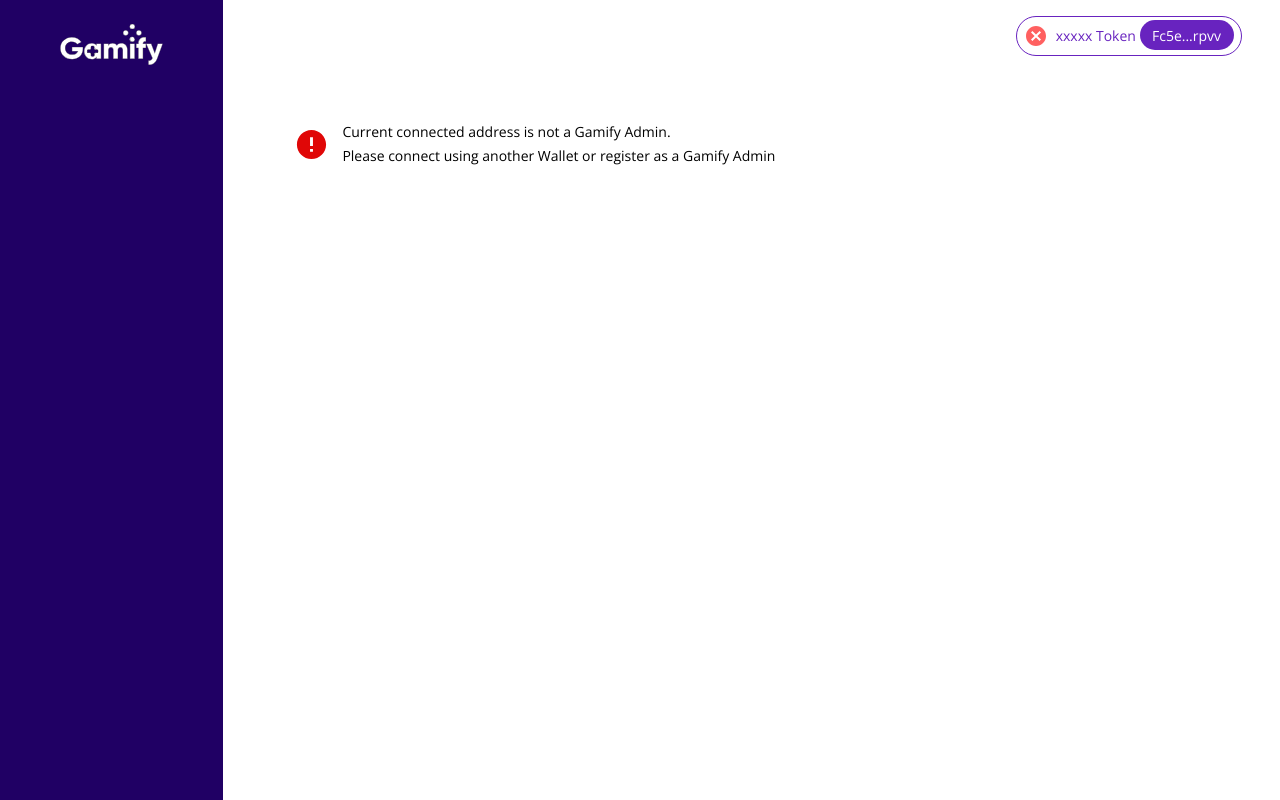
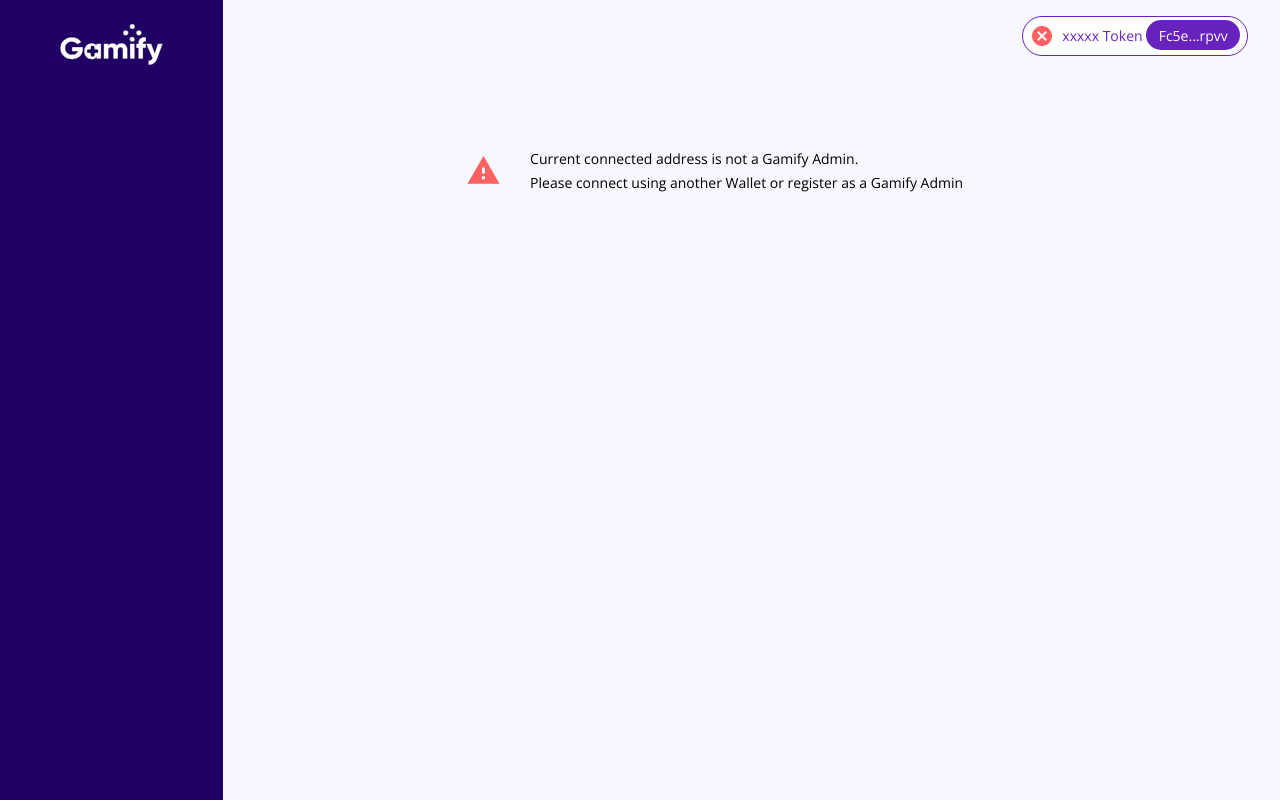
Before and after one commit to Sotatek-NguyenNguyen/gaming-adminpage, a Next.js app: page /notadmin in a window 1280 px wide. Built offline with nearby package versions, Linux system fonts and the light colour scheme.

Commit message:
fix: notadmin page

```diff
--- a/components/Layouts/Layout.js
+++ b/components/Layouts/Layout.js
@@ -1,18 +1,21 @@
-import React from 'react';
-import Sidebar from './Sidebar.js';
-import Topbar from './Topbar.js';
+import { useRouter } from "next/router";
+import React from "react";
+import CurrentAccountBadge from "./CurrentAccountBadge .js";
+import Sidebar from "./Sidebar.js";
+import Topbar from "./Topbar.js";
 
 function Layout(props) {
-    return (
-        <div className='main-layout'>
-            <Sidebar />
+  const router = useRouter();
+  return (
+    <div className="main-layout">
+      <Sidebar />
 
-            <div className='container'>
-                <Topbar />
-                <main>{props.children}</main>
-            </div>
-        </div>
-    )
+      <div className="container">
+        {router.pathname !== "/notadmin" ? <Topbar /> : <CurrentAccountBadge />}
+        <main>{props.children}</main>
+      </div>
+    </div>
+  );
 }
 
 export default Layout;
--- a/pages/notadmin/index.js
+++ b/pages/notadmin/index.js
@@ -1,7 +1,8 @@
 import React from "react";
+import Layout from "../../components/Layouts/Layout";
 import CurrentAccountBadge from "../../components/Layouts/CurrentAccountBadge ";
 import Sidebar from "../../components/Layouts/Sidebar";
-import ErrorIcon from "@mui/icons-material/Error";
+import WarningIcon from "@mui/icons-material/Warning";
 
 function NotGamifyAdminPage() {
   return (
@@ -14,11 +15,13 @@ function NotGamifyAdminPage() {
         left: "23%",
         display: "flex",
         alignItems: "center",
+        width: "682px",
+        height: "101px",
       }}
     >
-      <ErrorIcon
+      <WarningIcon
         sx={{ fontSize: 35 }}
-        style={{ color: "#E00707", marginRight: "13px" }}
+        style={{ color: "#FF6060", marginRight: "29px" }}
       />
       Current connected address is not a Gamify Admin. <br /> Please connect
       using another Wallet or register as a Gamify Admin
@@ -30,10 +33,8 @@ export default NotGamifyAdminPage;
 
 NotGamifyAdminPage.getLayout = function getLayout(page) {
   return (
-    <>
-      <Sidebar />
-      <CurrentAccountBadge />
-      {page}
-    </>
+    <Layout>
+        {page}
+    </Layout>
   );
 };
```
